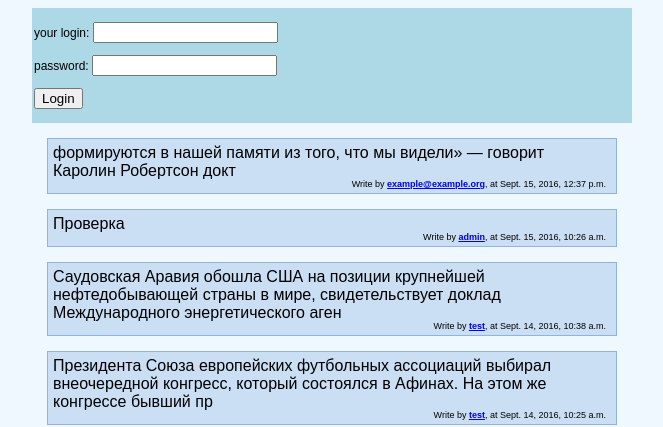
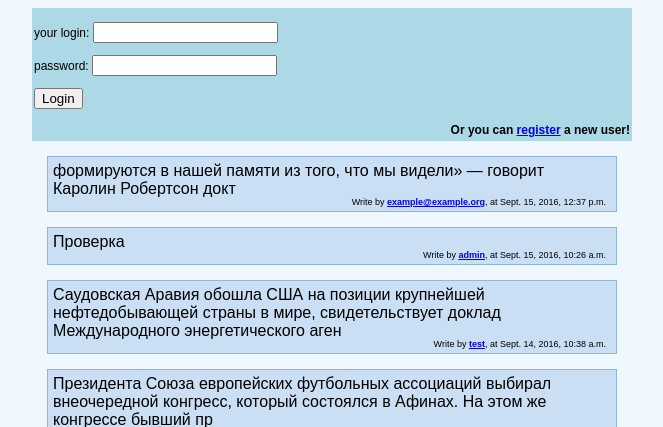
Before and after one commit to SKYnv/mblog, a Django app: page / in a window 1280 px wide. Shown: the top 427 px of the page, without its empty margins (316-979 px from the left). Run offline with Django 3.2, Linux system fonts and the light colour scheme; data comes from the database, SQL or seed files in the repository; both versions use the stored data as it was after the commit.

Commit message:
fixed reg link

```diff
--- a/mblog/forms.py
+++ b/mblog/forms.py
@@ -8,6 +8,9 @@ class PostForm(forms.Form):
         widget=forms.Textarea(attrs={'rows': 4, 'cols': 82, 'placeholder': 'Tell me something... ',
                                      'onkeypress': 'counter(this)', 'onkeyup': 'counter(this)',
                                      'onchange': 'counter(this)'}), max_length=140, label='')
+
+    def clean(self):
+        return self.cleaned_data
 
 
 # class LoginForm(forms.Form):
--- a/templates/mblog/base.html
+++ b/templates/mblog/base.html
@@ -95,6 +95,7 @@
 <div class="wrapper">
     <header class="header">
         {% block header %}
+            <div>
             {% if not user.is_authenticated %}
         <form action="" method="post">
             {% csrf_token %}
@@ -102,6 +103,10 @@
             {{ lform.as_p }}
             <p><input type="submit" value="Login"></p>
         </form>
+                </div>
+                <div align="right">
+                <b>Or you can <a href="/_reg">register</a> a new user!</b>
+                </div>
     {% else %}
         <h3><p>Hi, {{ user.username }}! <a href="/_exit"><b>Logout</b></a></p><h3>
     {% endif %}
```
Also changed, not shown: db.sqlite3.
